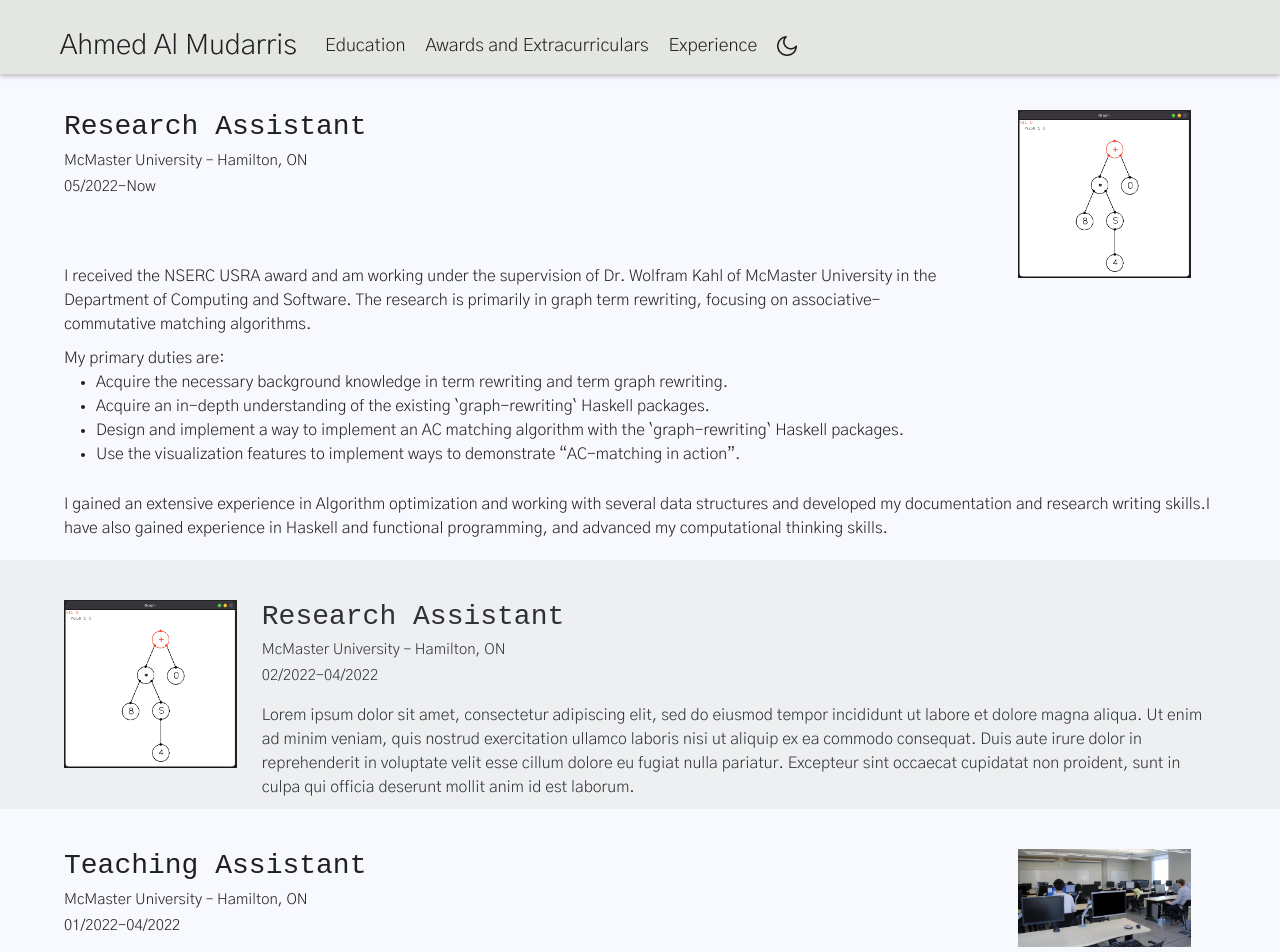
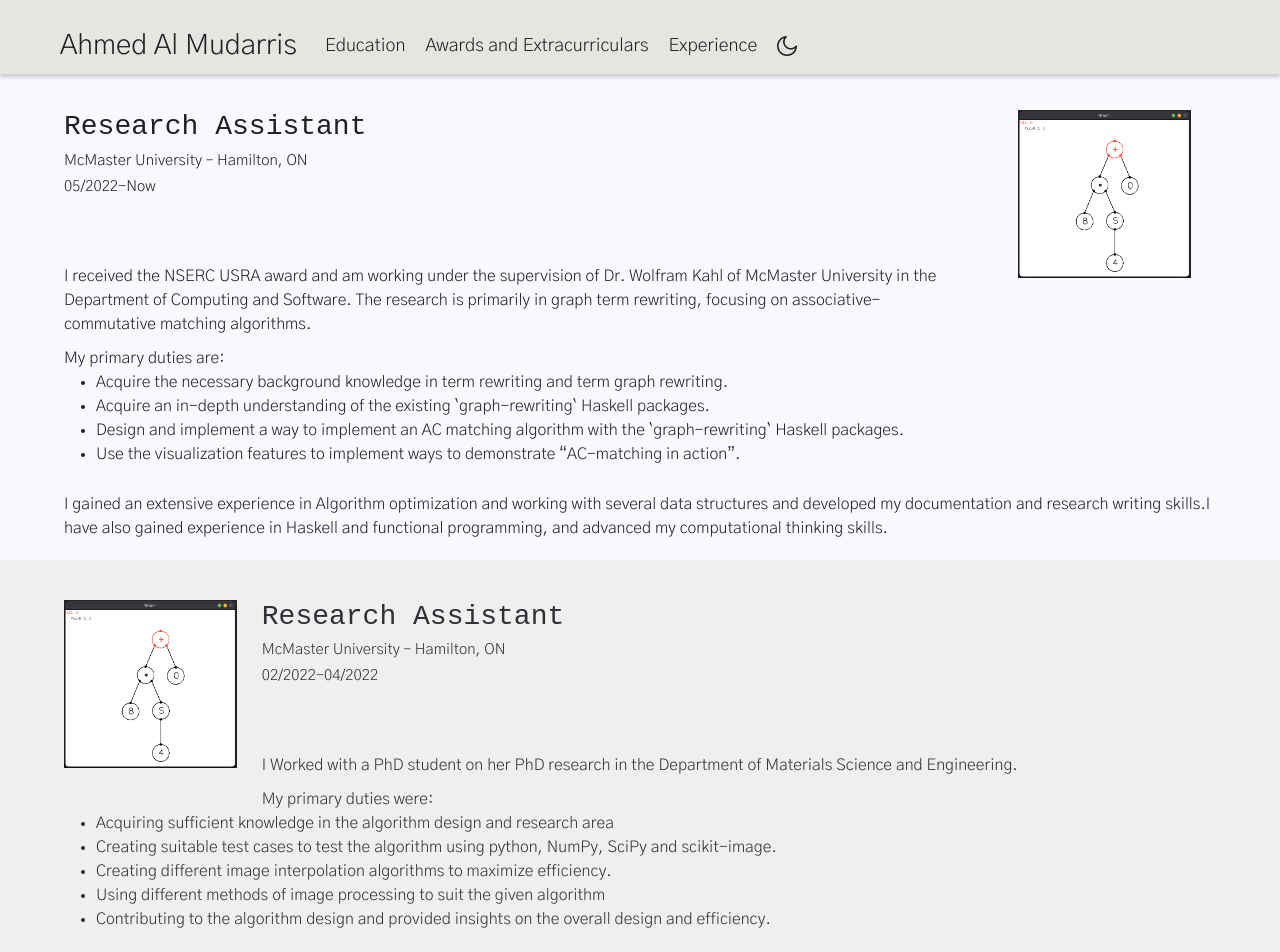
Before and after one commit to IbnCode/portfolio, a React (Create React App) app: page /Experience in a window 1280 px wide. Shown: the top 952 px of the page. Built offline with nearby package versions, Linux system fonts and the light colour scheme.

Commit message:
Updated my experience

```diff
--- a/src/pages/Experience.js
+++ b/src/pages/Experience.js
@@ -20,7 +20,19 @@
             ,
                 id: 0,  pic: 'Project.png', location: "McMaster University – Hamilton, ON", period: "05/2022-Now"
             },
-            {title: 'Research Assistant', body: 'Lorem ipsum dolor sit amet, consectetur adipiscing elit, sed do eiusmod tempor incididunt ut labore et dolore magna aliqua. Ut enim ad minim veniam, quis nostrud exercitation ullamco laboris nisi ut aliquip ex ea commodo consequat. Duis aute irure dolor in reprehenderit in voluptate velit esse cillum dolore eu fugiat nulla pariatur. Excepteur sint occaecat cupidatat non proident, sunt in culpa qui officia deserunt mollit anim id est laborum.',
+            {title: 'Research Assistant', body: [
+                <div>
+                <p> I Worked with a PhD student on her PhD research in the Department of Materials Science and Engineering.</p><p> My primary duties were:   </p>
+                <ul>
+                <li>Acquiring sufficient knowledge in the algorithm design and research area </li>
+                <li>Creating suitable test cases to test the algorithm using python, NumPy, SciPy and scikit-image.   </li>
+                <li>Creating different image interpolation algorithms to maximize efficiency.  </li>
+                <li>Using different methods of image processing to suit the given algorithm  </li>
+                <li> Contributing to the algorithm design and provided insights on the overall design and efficiency.</li>
+                </ul>
+                <p>I gained a lot of experience in testing algorithms and image processing and have advanced my python skills. I have improved my communication skills and was able to answer the needs of my supervisors and reflect on their feedback.  </p>
+                </div>
+            ],
                 id: 1,  pic: 'Project.png' , location: "McMaster University – Hamilton, ON", period: "02/2022-04/2022"
             },
             {title: 'Teaching Assistant', body:
```
Also changed, not shown: 2 other files (tests, documents, lock files or other folders).
